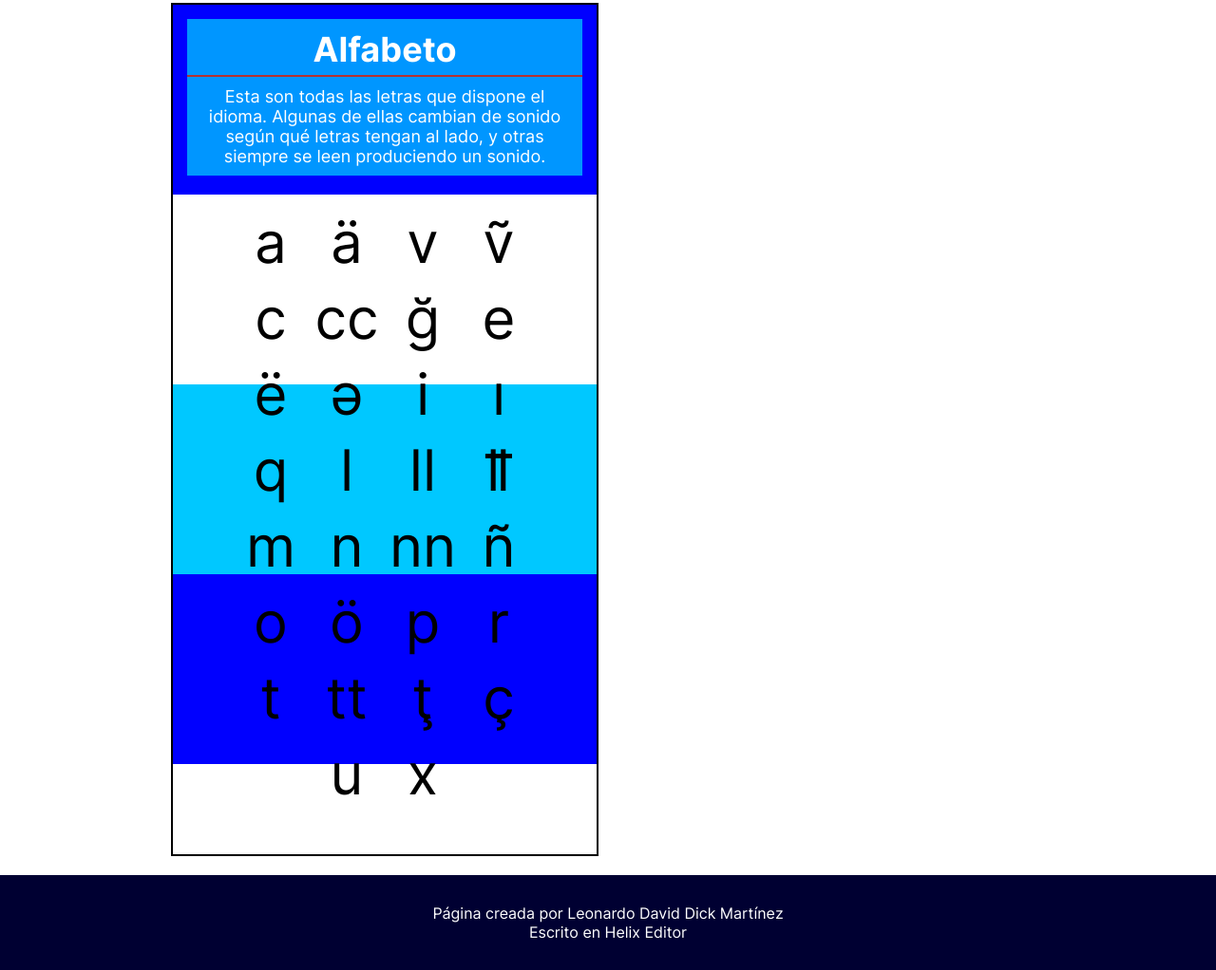
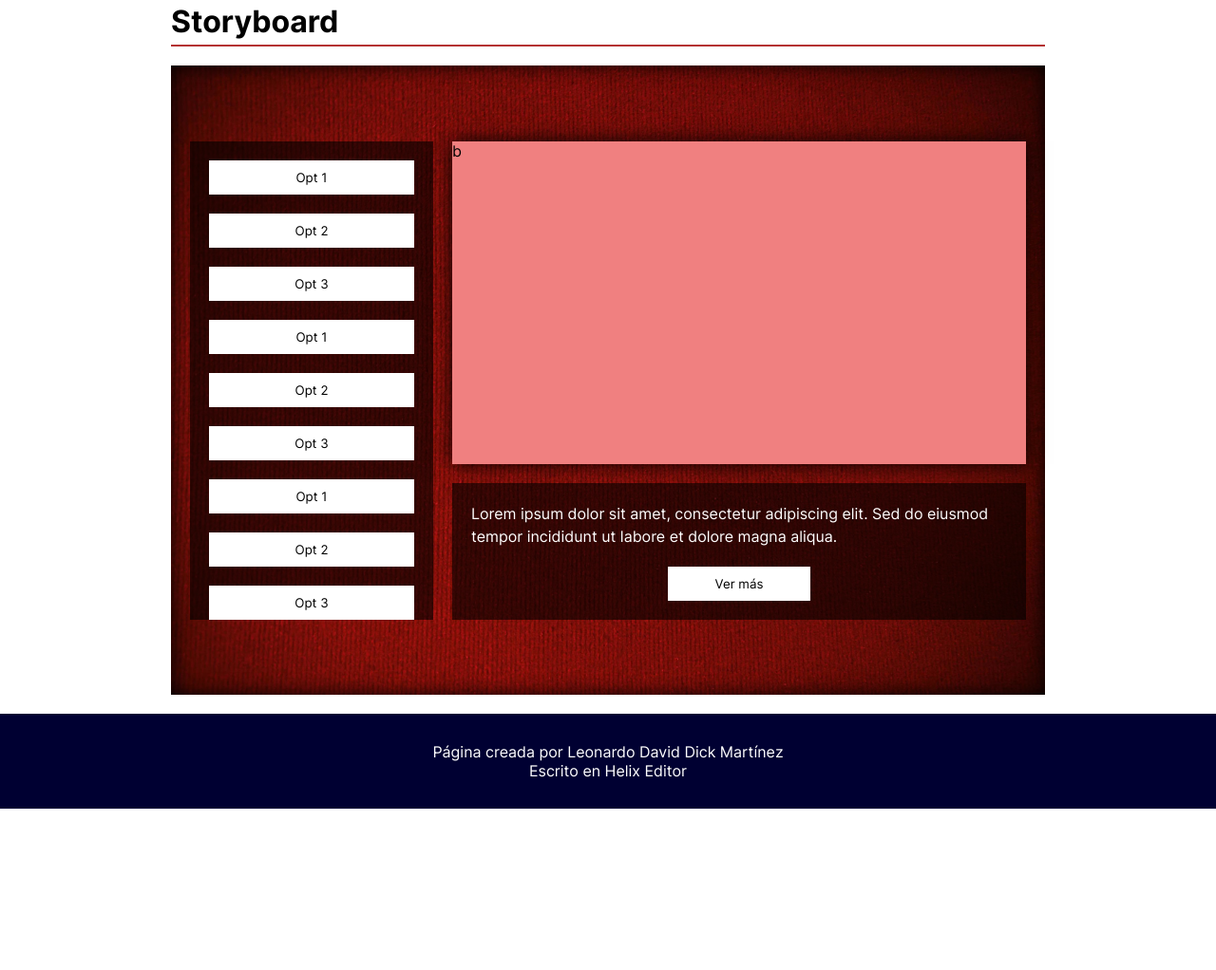
Before and after one commit to lancelookout/test, a plain HTML site: page index.html in a window 1280 px wide. Shown: the part 883-1905 px from the top of the page at 95% size. After the commit the page ends 1735 px from the top, so only its background shows below. Drawn offline with Linux system fonts and the light colour scheme.

Commit message:
Alfabeto reemplazado por storyboard.

```diff
--- a/css/estilo.css
+++ b/css/estilo.css
@@ -119,7 +119,7 @@
 		flex-direction: column;
 	}
 
-	.col-span { grid-column: 1 / 3; }
+	.col-span {grid-column: 1 / 3;}
 
 	.seccion-h2
 	{
@@ -136,58 +136,113 @@
 	}
 }
 
-.idioma-alfabeto
+.storyboard
 {
-    padding:15px;
+	display: grid;
+	grid-template-columns: 256px auto;
+	align-items: center;
+	gap: 20px;
 
-    border:solid 2px black;
+    padding: 80px 20px;
+	max-height: 663px;
 
-    font-size:18px;
+	box-shadow: inset 0px 0px 20px var(--negro);
 
-    background-image:url(../img/bandera.png);
-    background-attachment:fixed;
+	background: url(../img/velvet.jpeg) fixed center;
+	background-size: cover;
+
+	@media (width < 800px)
+	{
+		display: flex;
+		flex-direction: column;
+
+		padding: 20px;
+		max-height: min-content;
 	}
 
-.idioma-alfabeto h2
+	.prevista-storyboard
 	{
-    font-size:40px;
+		display: flex;
+		flex-direction: column;
+		justify-content: center;
+		align-items: center;
+		gap: 20px;
+
+		width: 100%;
+		max-height: 100%;
+
+		.imagen-serie
+		{
+			aspect-ratio: 16 / 9;
+			width: 100%;
+
+			box-shadow: 0px 0px 20px var(--negro);
+			background-color: lightcoral;
 		}
 
-.fondo
+		.info-series
 		{
-    padding:10px;
+			display: flex;
+			flex-direction: column;
+			align-items: center;
+			gap: 20px;
 
-    color:var(--blanco);
-    text-align:center;
-    background-color:rgb(0,150,255);
+			padding: 20px;
+			background-color: #00000099;
+
+			.desc-series
+			{
+				color: var(--blanco);
+				line-height: 1.5em;
 			}
 
-.alfabeto-flex
+			.boton-vermas
 			{
-    display:flex;
-    flex-wrap:wrap;
-    justify-content:center;
+				padding: 10px;
+				width: 150px;
 
-    margin:30px;
+				background-color: var(--blanco);
+				border: none;
+
+				&:hover {cursor: pointer;}
+			}
+		}
 	}
 
-.alfabeto-flex div
+	.boton-storyboard
 	{
-    display:flex;
-    align-items:center;
-    justify-content:center;
+		overflow-y: scroll;
 
-    width:80px;
-    height:80px;
+		display: flex;
+		flex-direction: column;
+		gap: 20px;
 
-    font-size:60px;
-    color:rgb(0,0,0);
+		padding: 20px;
+		height: 100%;
+
+		background-color: #00000099;
+
+		@media (width < 800px)
+		{
+			overflow-x: scroll;
+			flex-direction: row;
+			width: 100%;
 		}
 
-.alfabeto-flex div:hover
+		.boton-series
 		{
-    color:var(--blanco);
-    background-color:var(--azul);
+			padding: 10px;
+			background-color: var(--blanco);
+			border: none;
+
+			@media (width < 800px)
+			{
+				min-width: 150px;
+			}
+
+			&:hover {cursor: pointer;}
+		}
+	}
 }
 
 footer
--- a/index.html
+++ b/index.html
@@ -48,45 +48,49 @@
 				Excepteur sint occaecat cupidatat non proident, sunt in culpa qui officia deserunt mollit anim id est laborum.
 			</p>
 		</section>
-		<div class="idioma-alfabeto">
-			<section>
-				<h2 class="seccion-h2 fondo">Alfabeto</h2>
-				<p class="fondo">Esta son todas las letras que dispone el idioma. Algunas de ellas cambian de sonido según qué letras tengan al lado, y otras
-				siempre se leen produciendo un sonido.</p>
-
-				<div class="alfabeto-flex">
-					<div><p>a</p></div>
-					<div><p>ä</p></div>
-					<div><p>v</p></div>
-					<div><p>ṽ</p></div>
-					<div><p>c</p></div>
-					<div><p>cc</p></div>
-					<div><p>ğ</p></div>
-					<div><p>e</p></div>
-					<div><p>ë</p></div>
-					<div><p>ə</p></div>
-					<div><p>i</p></div>
-					<div><p>ı</p></div>
-					<div><p>q</p></div>
-					<div><p>l</p></div>
-					<div><p>ll</p></div>
-					<div><p>ỻ</p></div>
-					<div><p>m</p></div>
-					<div><p>n</p></div>
-					<div><p>nn</p></div>
-					<div><p>ñ</p></div>
-					<div><p>o</p></div>
-					<div><p>ö</p></div>
-					<div><p>p</p></div>
-					<div><p>r</p></div>
-					<div><p>t</p></div>
-					<div><p>tt</p></div>
-					<div><p>ţ</p></div>
-					<div><p>ç</p></div>
-					<div><p>u</p></div>
-					<div><p>x</p></div>
+		<h2 class="seccion-h2 col-span">Storyboard</h2>
+		<div class="storyboard col-span">
+			<div class="boton-storyboard">
+				<button class="boton-series" type="button">Opt 1</button>
+				<button class="boton-series" type="button">Opt 2</button>
+				<button class="boton-series" type="button">Opt 3</button>
+				<button class="boton-series" type="button">Opt 1</button>
+				<button class="boton-series" type="button">Opt 2</button>
+				<button class="boton-series" type="button">Opt 3</button>
+				<button class="boton-series" type="button">Opt 1</button>
+				<button class="boton-series" type="button">Opt 2</button>
+				<button class="boton-series" type="button">Opt 3</button>
+				<button class="boton-series" type="button">Opt 1</button>
+				<button class="boton-series" type="button">Opt 2</button>
+				<button class="boton-series" type="button">Opt 3</button>
+				<button class="boton-series" type="button">Opt 1</button>
+				<button class="boton-series" type="button">Opt 2</button>
+				<button class="boton-series" type="button">Opt 3</button>
+				<button class="boton-series" type="button">Opt 1</button>
+				<button class="boton-series" type="button">Opt 2</button>
+				<button class="boton-series" type="button">Opt 3</button>
+				<button class="boton-series" type="button">Opt 1</button>
+				<button class="boton-series" type="button">Opt 2</button>
+				<button class="boton-series" type="button">Opt 3</button>
+				<button class="boton-series" type="button">Opt 1</button>
+				<button class="boton-series" type="button">Opt 2</button>
+				<button class="boton-series" type="button">Opt 3</button>
+				<button class="boton-series" type="button">Opt 1</button>
+				<button class="boton-series" type="button">Opt 2</button>
+				<button class="boton-series" type="button">Opt 3</button>
+				<button class="boton-series" type="button">Opt 1</button>
+				<button class="boton-series" type="button">Opt 2</button>
+				<button class="boton-series" type="button">Opt 3</button>
+			</div>
+			<div class="prevista-storyboard">
+				<div class="imagen-serie">b</div>
+				<div class="info-series">
+					<p class="desc-series">
+						Lorem ipsum dolor sit amet, consectetur adipiscing elit. Sed do eiusmod tempor incididunt ut labore et dolore magna aliqua.
+					</p>
+					<button class="boton-vermas" type="button">Ver más</button>
 				</div>
-			</section>
+			</div>
 		</div>
 	</main>
 	<footer>
```
Also changed, not shown: img/velvet.jpeg (added). Lines whose indentation alone changed are shown as unchanged.
